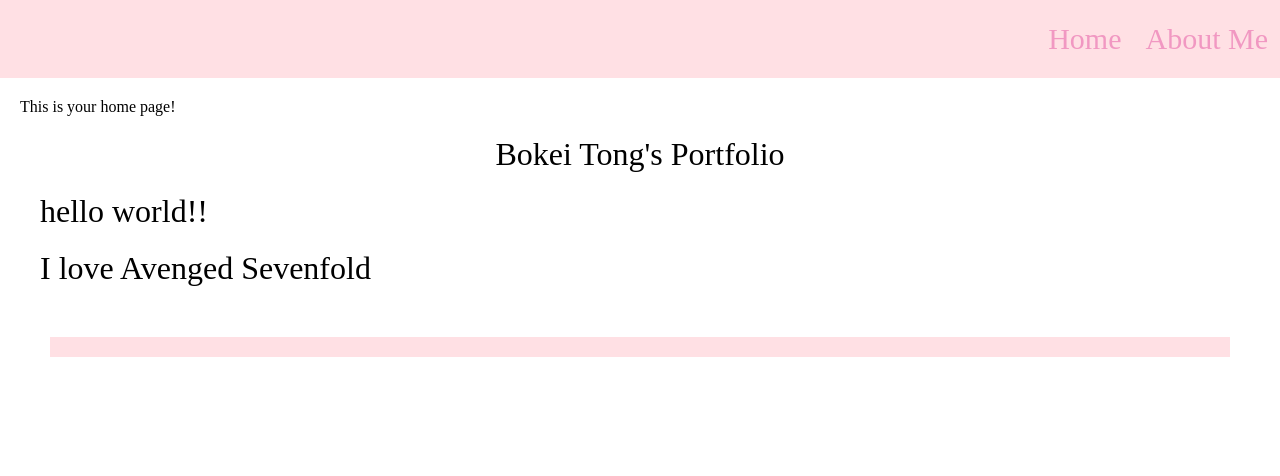
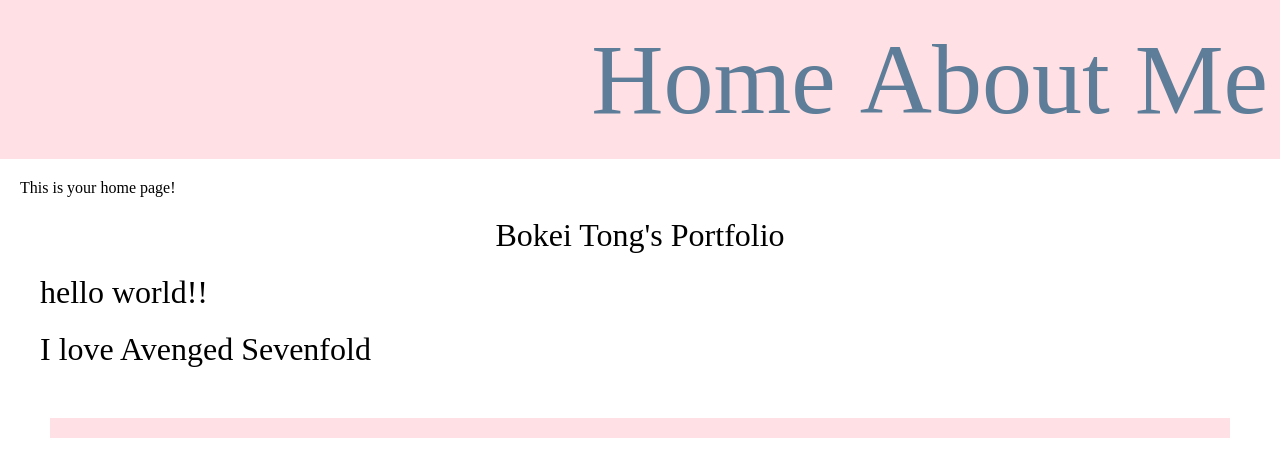
Before and after one commit to DinoBus/Dino-Bus-Repository, a plain HTML site: page index.html in a window 1280 px wide. Drawn offline with Linux system fonts and the light colour scheme.

Commit message:
Update navigation bar text color and font size

```diff
--- a/style.css
+++ b/style.css
@@ -40,9 +40,9 @@ p {
         you can also change the color of the text in your
         navigation bar below!
     */
-    color: #f198c2;
+    color: #5D7D98;
     text-decoration: none;
-    font-size: 30px;
+    font-size: 100px;
     text-align: center;
     padding: 12px;
 }
```
